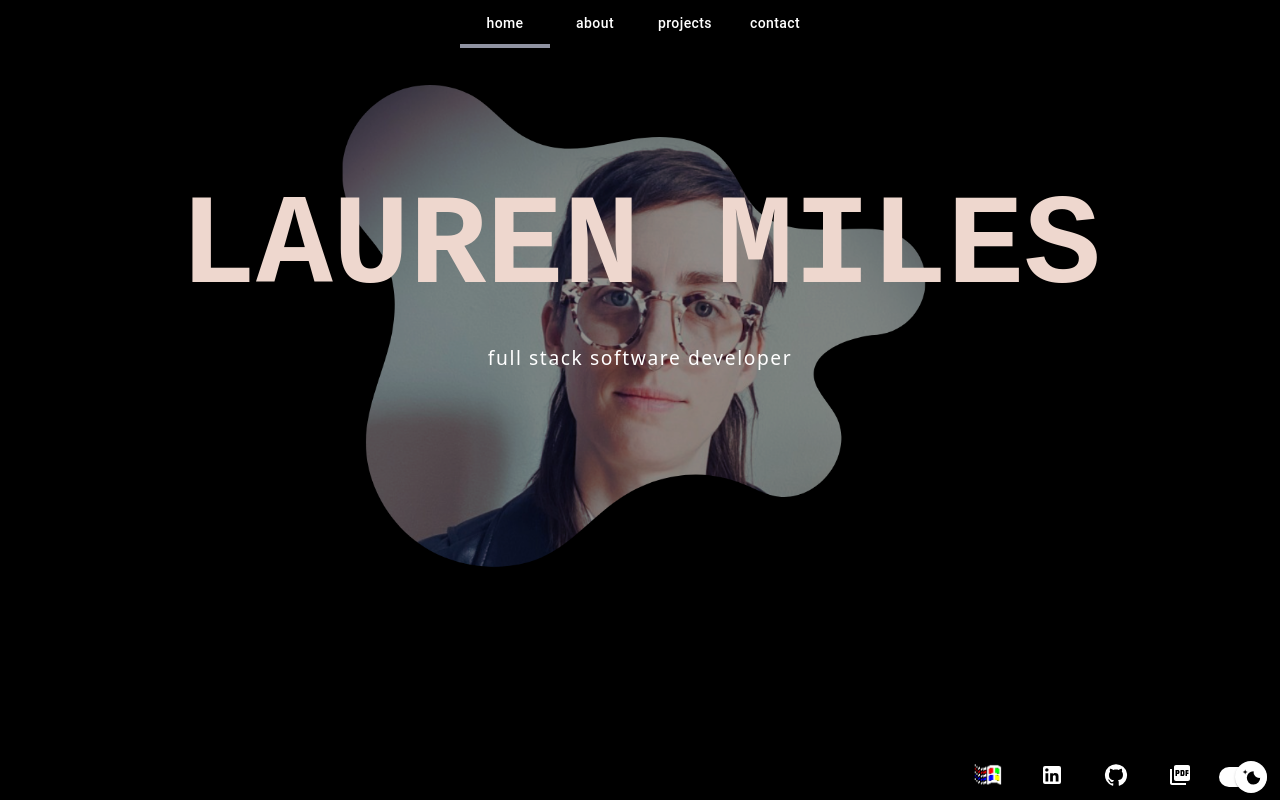
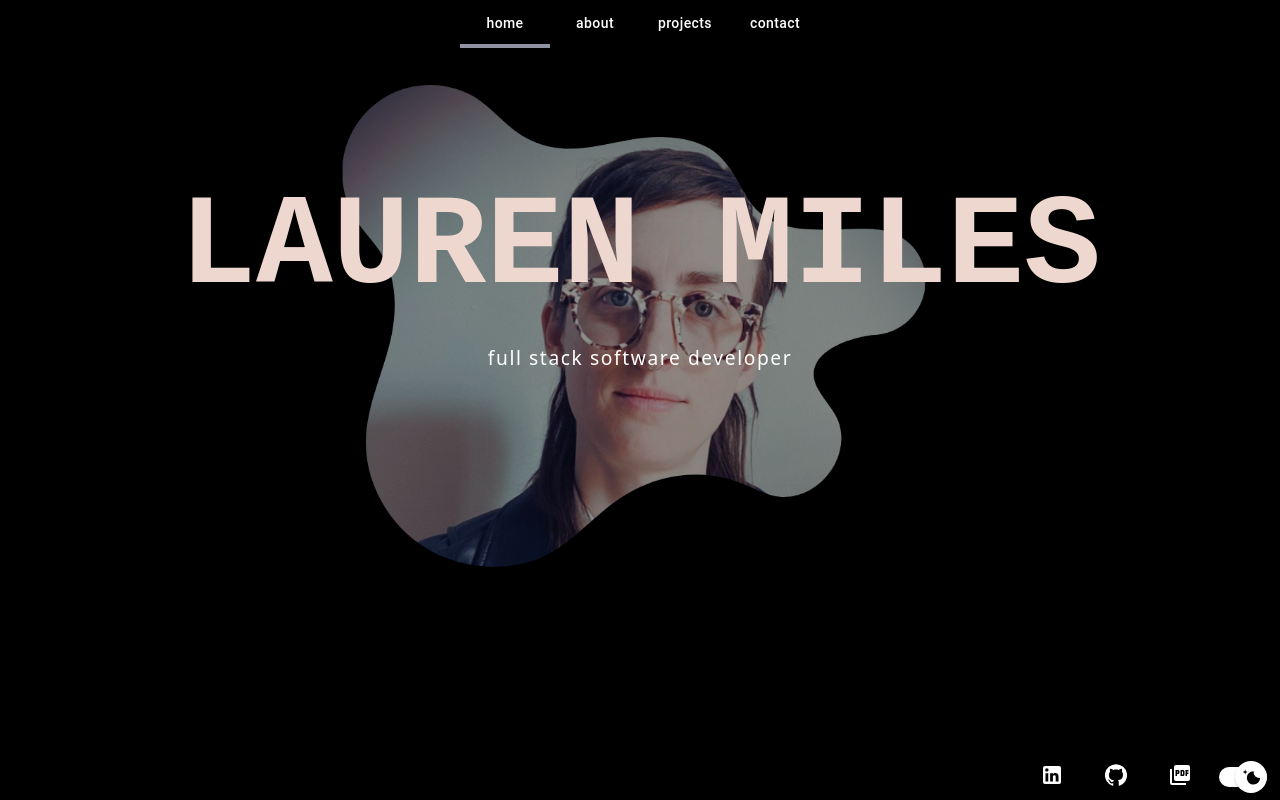
Before and after one commit to laurenmilesdev/portfolio, a Next.js app: page / in a window 1280 px wide. Built offline with nearby package versions, Linux system fonts and the light colour scheme; a web font is replaced by a local one.

Commit message:
Temporarily hiding windows theme button (#69)

```diff
--- a/src/components/footer/Footer.tsx
+++ b/src/components/footer/Footer.tsx
@@ -31,11 +31,13 @@ export default function Footer({
     />
   ) : (
     <div className={`${styles.container} col-md-12`}>
-      <WindowsThemeButton
+      {/* Hiding button until functionality is complete so new changes can be deployed */}
+
+      {/* <WindowsThemeButton
         useWindowsTheme={useWindowsTheme}
         setUseWindowsTheme={setUseWindowsTheme}
         useDarkTheme={useDarkTheme}
-      />
+      /> */}
       <Contacts contacts={contacts} />
       <ThemeSwitch useDarkTheme={useDarkTheme} setUseDarkTheme={setUseDarkTheme} />
     </div>
```
